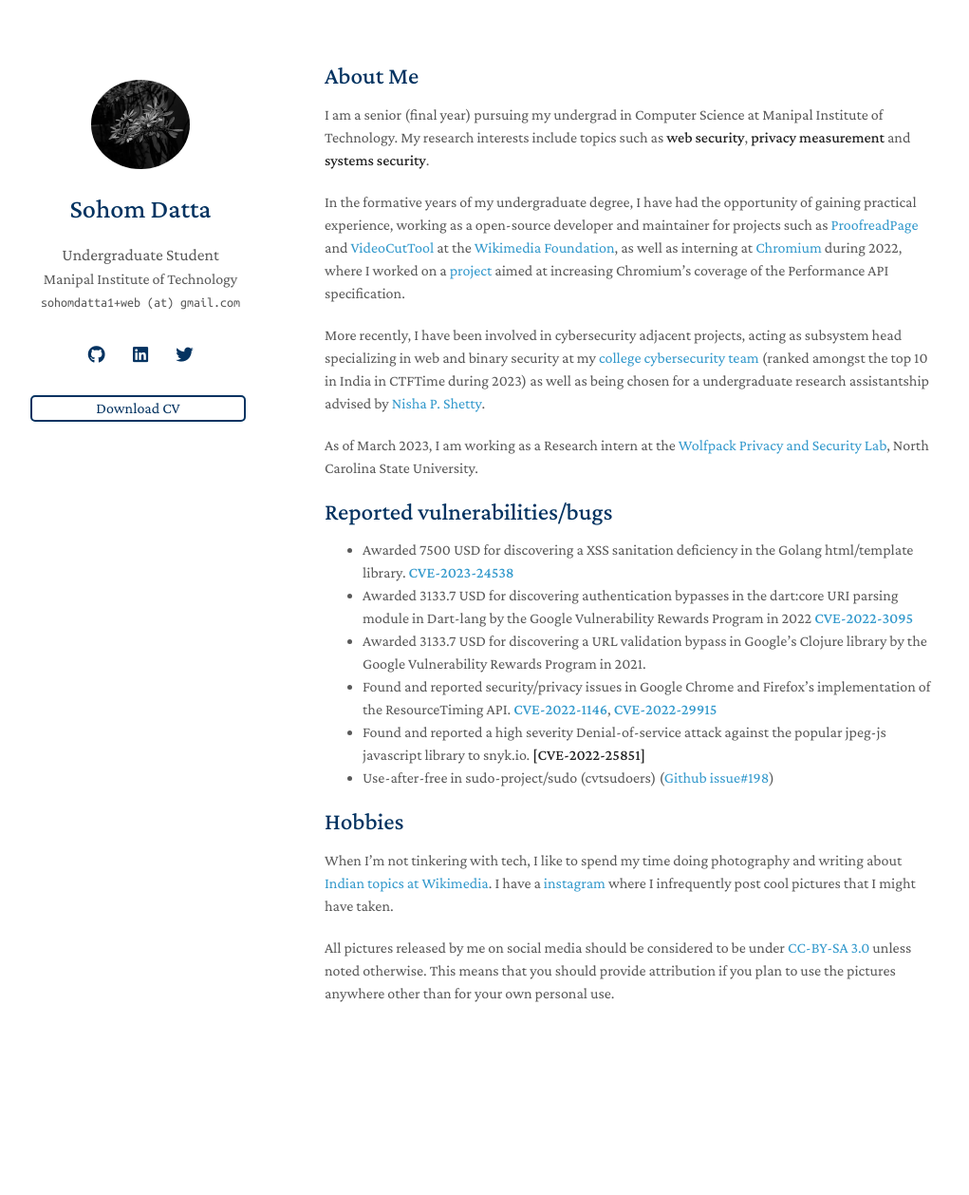
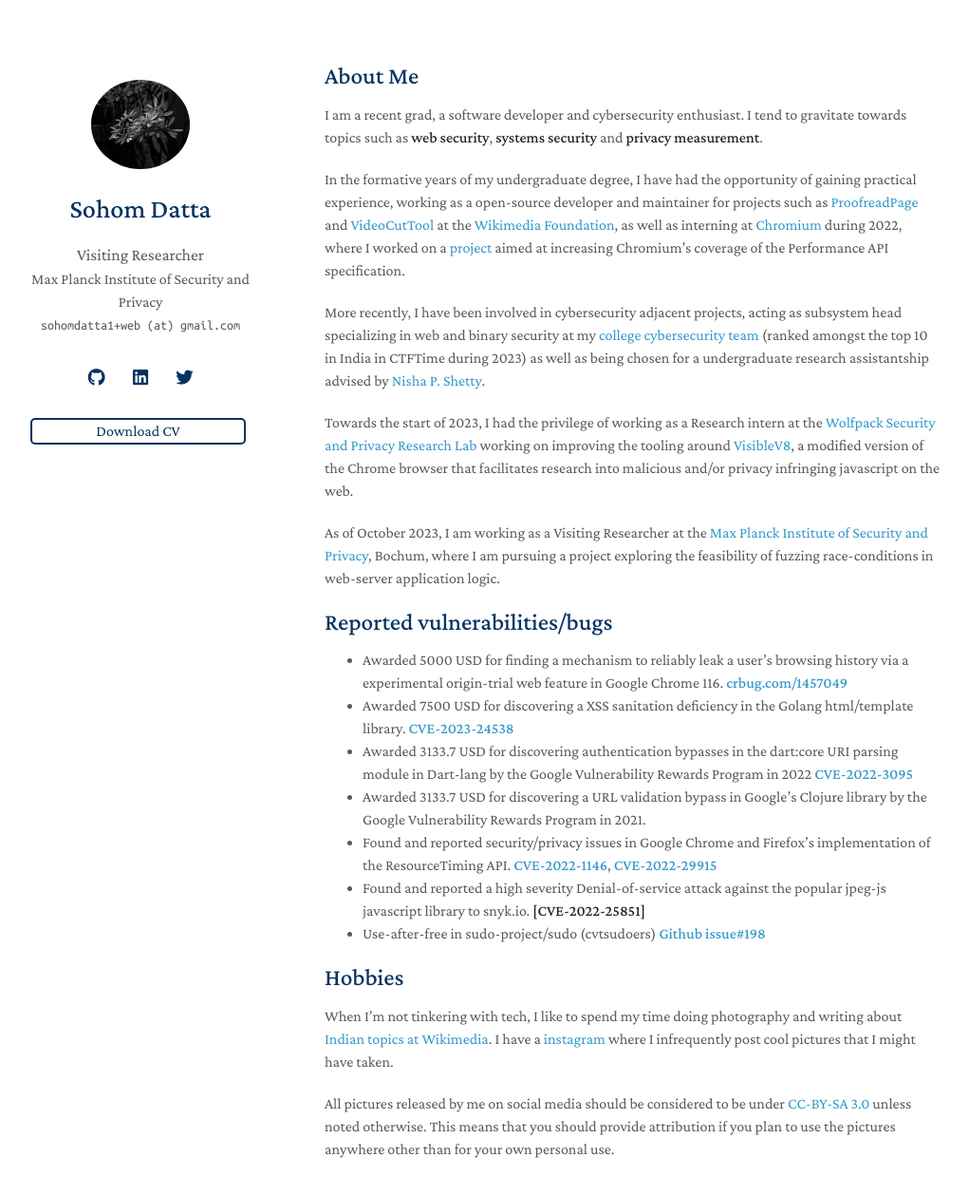
Before and after one commit to sohomdatta1/sohomdatta1.github.io, a Jekyll site: the page built from index.md, in a window 1280 px wide and 1316 px high. Shown: the top 1258 px of the window at 95% size, without its empty margins (128-1149 px from the left). Built offline with Jekyll 4.4.1, drawn with Linux system fonts in a browser that asks for light colours; nearby versions of some CDN libraries; a style sheet for code colours, icons or effects is not loaded; our own code applies the rules of GitHub Pages for plain Markdown files.

Commit message:
update data

```diff
--- a/_config.yml
+++ b/_config.yml
@@ -1,15 +1,15 @@
 # Basic Information
 avatar: assets/img/profile.jpeg
 title: Sohom Datta
-position: Undergraduate Student
-affiliation: Manipal Institute of Technology
+position: Visiting Researcher
+affiliation: Max Planck Institute of Security and Privacy
 email: sohomdatta1+web (at) gmail.com
 
 # Search Engine Optimization (SEO)
 # The following information is used to improve the website traffic from search engines, e.g., Google.
 keywords: Sohom Datta
 description: A showcase of Sohom Datta's work and interests.
-canonical: https://sohomdatta1.github.io/
+canonical: https://sohom.dev/
 
 # Links
 # If you don't need one of them, you may delete the corresponding line.
--- a/index.md
+++ b/index.md
@@ -4,16 +4,20 @@
 
 ## About Me
 
-I am a senior (final year) pursuing my undergrad in Computer Science at Manipal Institute of Technology. My research interests include topics such as **web security**, **privacy measurement** and **systems security**.
+I am a recent grad, a software developer and cybersecurity enthusiast. I tend to gravitate towards topics such as **web security**, **systems security** and **privacy measurement**.
 
 In the formative years of my undergraduate degree, I have had the opportunity of gaining practical experience, working as a open-source developer and maintainer for projects such as [ProofreadPage](https://mediawiki.org/wiki/Extension:ProofreadPage) and [VideoCutTool](https://commons.wikimedia.org/wiki/COM:VideoCutTool) at the [Wikimedia Foundation](https://wikimediafoundation.org), as well as interning at [Chromium](https://chromium.org) during 2022, where I worked on a [project](https://summerofcode.withgoogle.com/archive/2022/projects/Vqi9wYEF) aimed at increasing Chromium's coverage of the Performance API specification.
 
 More recently, I have been involved in cybersecurity adjacent projects, acting as subsystem head specializing in web and binary security at my [college cybersecurity team](https://ctftime.org/team/62713/) (ranked amongst the top 10 in India in CTFTime during 2023) as well as being chosen for a undergraduate research assistantship advised by [Nisha P. Shetty](https://manipal.edu/mit/department-faculty/faculty-list/nisha-p-shetty/_jcr_content.html).
 
-As of March 2023, I am working as a Research intern at the [Wolfpack Privacy and Security Lab](https://wspr.csc.ncsu.edu/), North Carolina State University.
+Towards the start of 2023, I had the privilege of working as a Research intern at the [Wolfpack Security and Privacy Research Lab](https://wspr.csc.ncsu.edu/) working on improving the tooling around [VisibleV8](https://github.com/wspr-ncsu/visiblev8), a modified version of the Chrome browser that facilitates research into malicious and/or privacy infringing javascript on the web.
+
+As of October 2023, I am working as a Visiting Researcher at the [Max Planck Institute of Security and Privacy](https://mpi-sp.org/), Bochum, where I am pursuing a project exploring the feasibility of fuzzing race-conditions in web-server application logic.
 
 ## Reported vulnerabilities/bugs
 
+- Awarded 5000 USD for finding a mechanism to reliably leak a user’s browsing history via a experimental origin-trial web feature
+in Google Chrome 116. **[crbug.com/1457049](crbug.com/1457049)**
 - Awarded 7500 USD for discovering a XSS sanitation deficiency in the Golang html/template library. **[CVE-2023-24538](https://nvd.nist.gov/vuln/detail/CVE-2023-24538)**
 - Awarded 3133.7 USD for discovering authentication bypasses in the dart:core URI parsing module in Dart-lang by
 the Google Vulnerability Rewards Program in 2022 **[CVE-2022-3095](https://nvd.nist.gov/vuln/detail/CVE-2022-3095)**
@@ -22,7 +26,7 @@
 - Found and reported security/privacy issues in Google Chrome and Firefox’s implementation of the ResourceTiming
 API. **[CVE-2022-1146](https://nvd.nist.gov/vuln/detail/CVE-2022-1146)**, **[CVE-2022-29915](https://nvd.nist.gov/vuln/detail/CVE-2022-29915)**
 - Found and reported a high severity Denial-of-service attack against the popular jpeg-js javascript library to snyk.io. **[CVE-2022-25851]**
-- Use-after-free in sudo-project/sudo (cvtsudoers) ([Github issue#198](https://github.com/sudo-project/sudo/issues/198))
+- Use-after-free in sudo-project/sudo (cvtsudoers) **[Github issue#198](https://github.com/sudo-project/sudo/issues/198)**
 
 ## Hobbies
 
```
